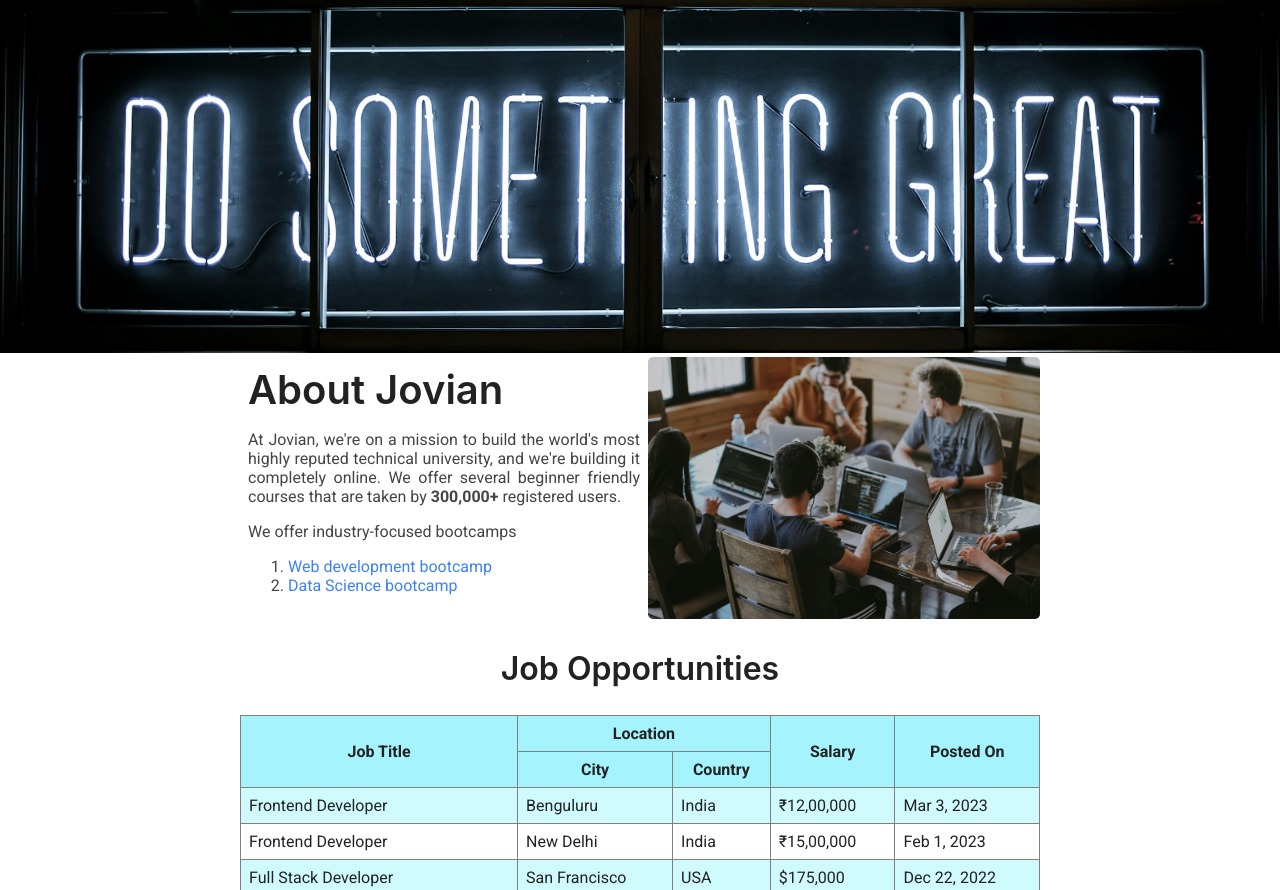
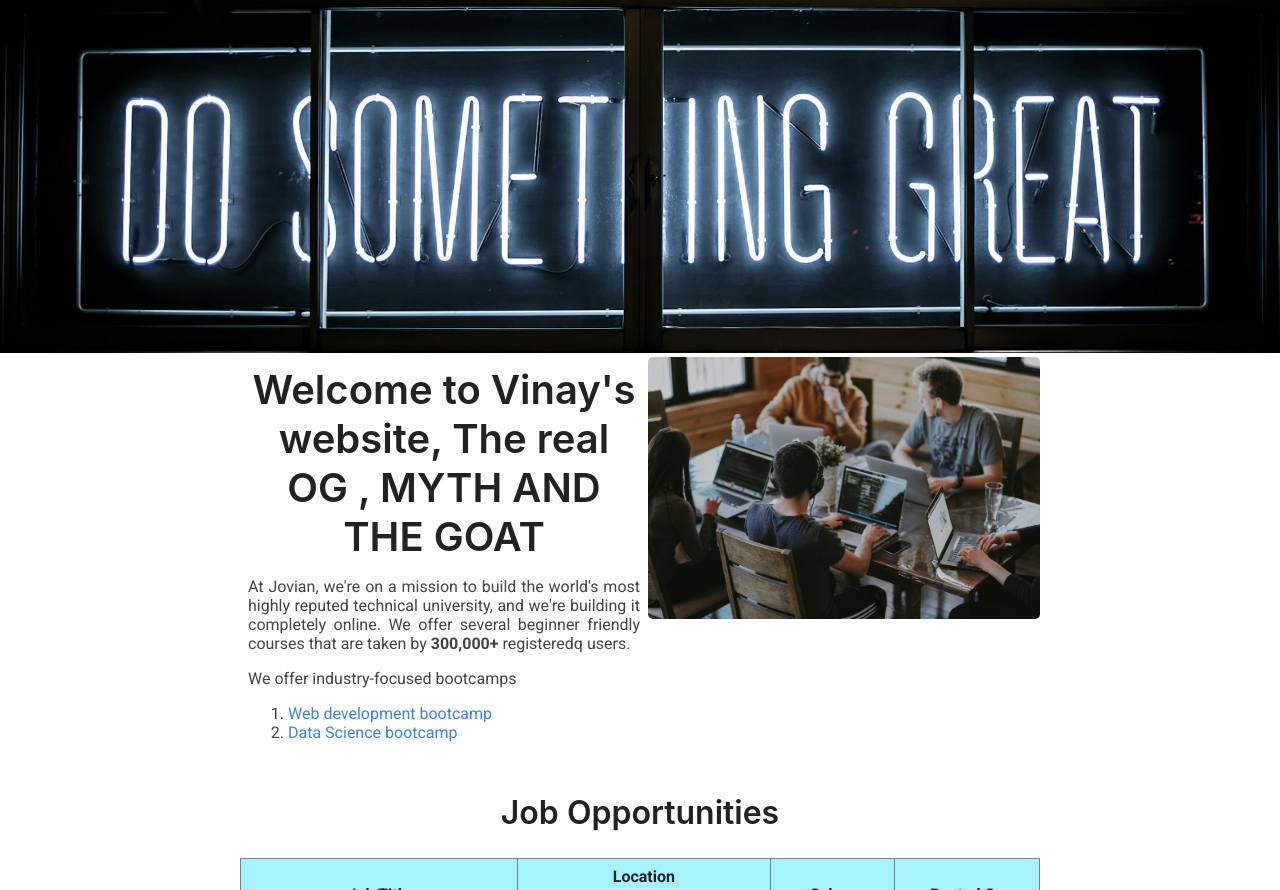
Before and after one commit to VINAY877/Jovian-careers-live, a plain HTML site: page src/index.html in a window 1280 px wide. Shown: the part 62-952 px from the top of the page. Drawn offline with Linux system fonts and the light colour scheme.

Commit message:
Made changes to job titles and about website info

```diff
--- a/src/index.html
+++ b/src/index.html
@@ -32,12 +32,12 @@
     <img src="banner.jpg" id="banner" alt="Banner" height="360">
     <div id="about">
         <div id="description">
-            <h1 id="about">About Jovian</h1>
+            <h1 id="about">Welcome to Vinay's website, The real OG , MYTH AND THE GOAT </h1>
             <p>At Jovian, we're on a mission to build
                 the world's most highly reputed technical
                 university, and we're building it completely
                 online. We offer several beginner friendly
-                courses that are taken by <b> 300,000+ </b>registered
+                courses that are taken by <b> 300,000+ </b>registeredq
                 users.
             </p>
             <p>We offer industry-focused bootcamps
@@ -80,7 +80,7 @@
                 <td>Mar 3, 2023</td>
             </tr>
             <tr class="jobs-data-row">
-                <td>Frontend Developer</td>
+                <td>Backend Developer</td>
                 <td>New Delhi</td>
                 <td>India</td>
                 <td>&#8377;15,00,000 </td>
```
